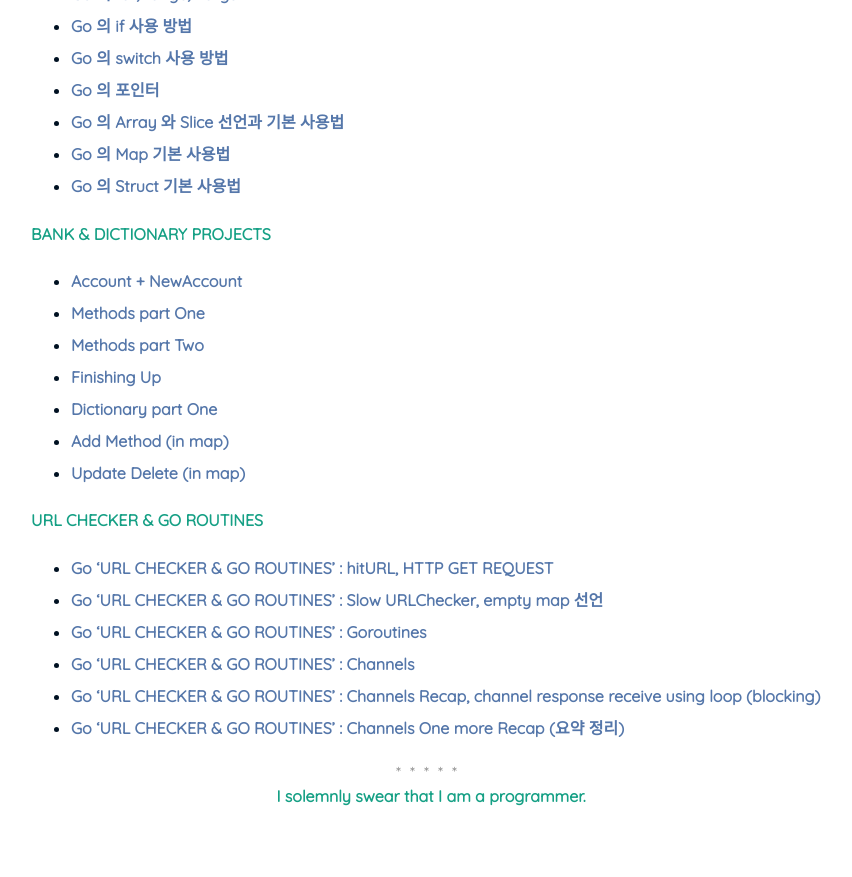
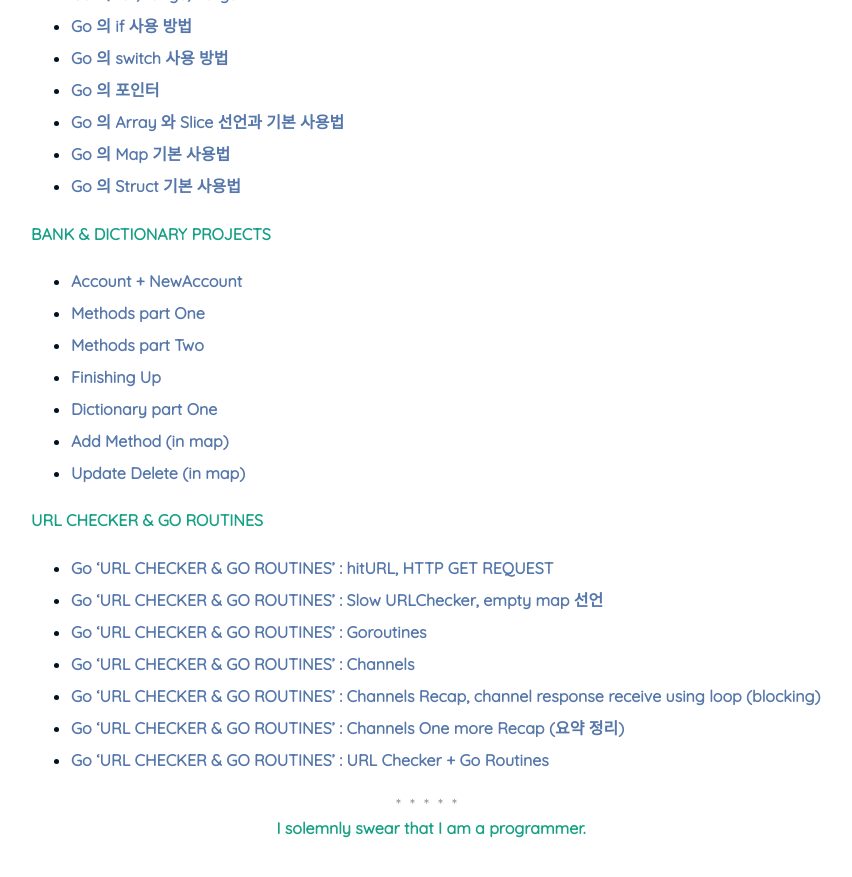
Before and after one commit to nimkoes/portfolio, a Jekyll site: the page built from _posts/2021-05-15-Go-Language-Study.md, in a window 1280 px wide and 900 px high, scrolled down 1430 px. Shown: the top 877 px of the window, without its empty margins (209-1061 px from the left). Built offline with Jekyll 4.4.1, drawn with Linux system fonts in a browser that asks for light colours.

Commit message:
'Go 'URL CHECKER & GO ROUTINES' : URL Checker + Go Routines' 학습 내용 추가

```diff
--- a/_posts/2021-05-15-Go-Language-Study.md
+++ b/_posts/2021-05-15-Go-Language-Study.md
@@ -61,6 +61,7 @@ author: "nimkoes"
 - [Go 'URL CHECKER & GO ROUTINES' : Channels][link_blog_023]
 - [Go 'URL CHECKER & GO ROUTINES' : Channels Recap, channel response receive using loop (blocking)][link_blog_024]
 - [Go 'URL CHECKER & GO ROUTINES' : Channels One more Recap (요약 정리)][link_blog_025]
+- [Go 'URL CHECKER & GO ROUTINES' : URL Checker + Go Routines][link_blog_026]
 
 
 
```
Also changed, not shown: other parts of _posts/2021-05-15-Go-Language-Study.md (+1 -0 lines).
